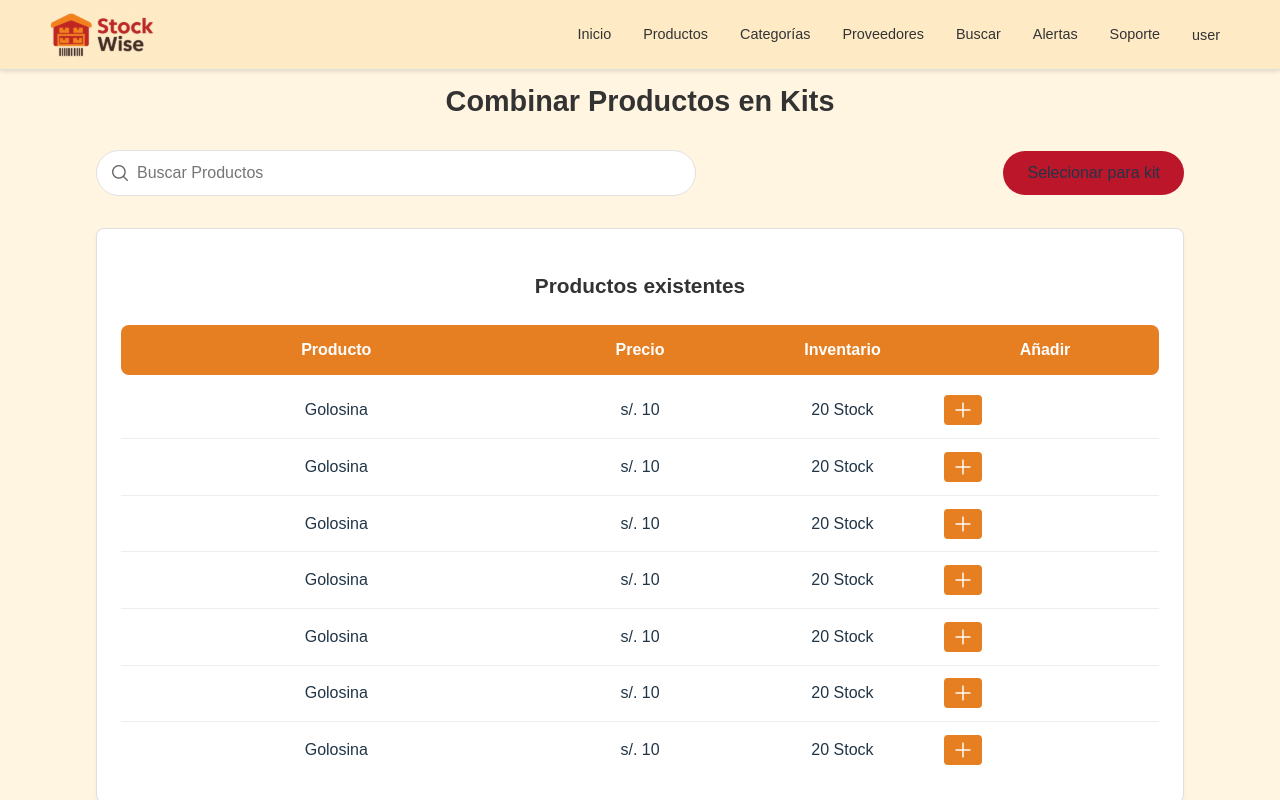
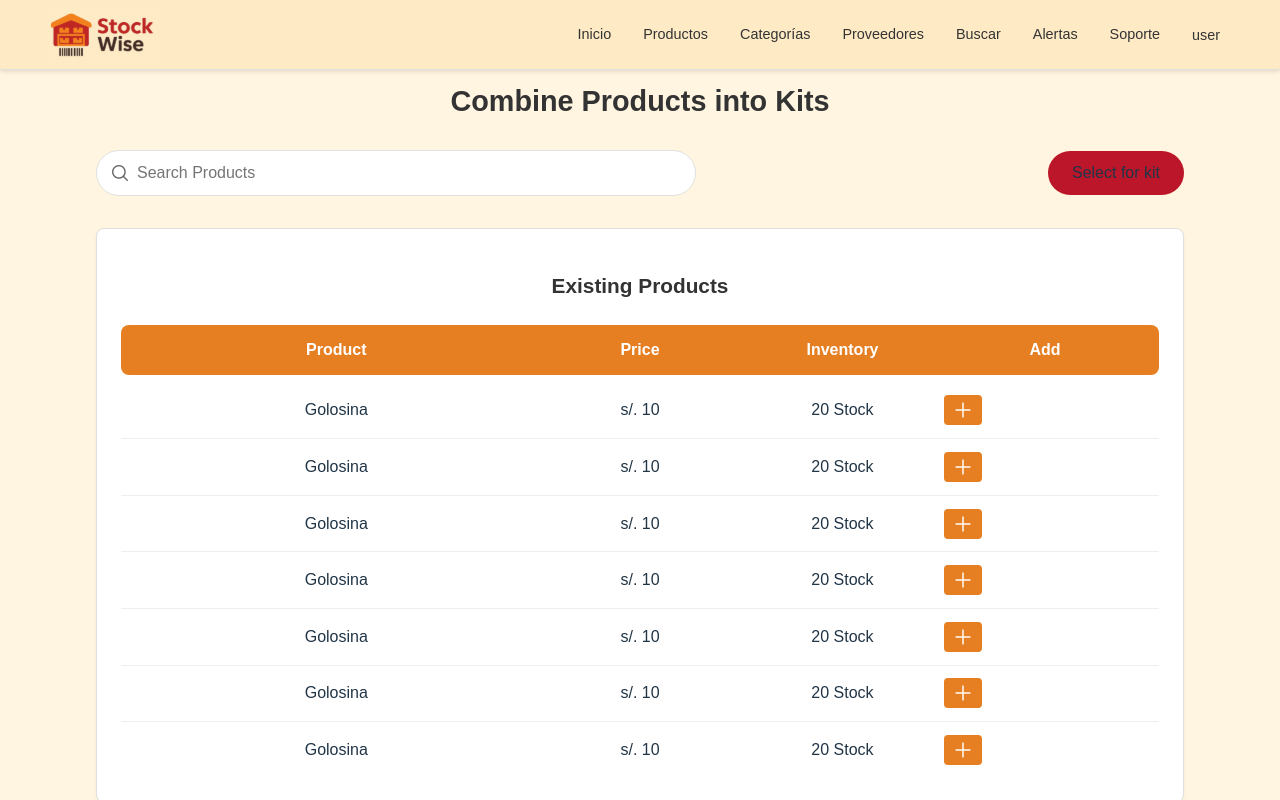
Before and after one commit to upc-pre-202510-1asi0730-4366-AyniTech/Frontend-Web-Applications, a Vue app: page / in a window 1280 px wide. Built offline with nearby package versions, Linux system fonts and the light colour scheme.

Commit message:
feat: add i18n and router modified kit component and main.js

```diff
--- a/package.json
+++ b/package.json
@@ -9,12 +9,13 @@
     "preview": "vite preview"
   },
   "dependencies": {
+    "@primevue/themes": "^4.3.4",
     "axios": "^1.9.0",
     "primeflex": "^4.0.0",
     "primeicons": "^7.0.0",
     "primevue": "^4.3.4",
     "vue": "^3.5.13",
-    "vue-i18n": "^9.14.4",
+    "vue-i18n": "^12.0.0-alpha.2",
     "vue-router": "^4.5.1"
   },
   "devDependencies": {
--- a/src/app/kit-products/components/kit-products.component.vue
+++ b/src/app/kit-products/components/kit-products.component.vue
@@ -1,24 +1,24 @@
 <template>
   <div class="combine-products">
-    <h1 class="page-title">Combinar Productos en Kits</h1>
+    <h1 class="page-title">{{ $t('kits.title') }}</h1>
 
     <div class="search-bar">
       <div class="search-input">
         <i class="pi pi-search search-icon"></i>
-        <input type="text" placeholder="Buscar Productos" />
+        <input type="text" :placeholder="$t('kits.searchPlaceholder')" />
       </div>
-      <Button class="kit-select-btn" label="Selecionar para kit" />
+      <Button class="kit-select-btn" :label="$t('kits.selectForKit')" />
     </div>
 
     <div class="products-container">
-      <h2 class="section-title">Productos existentes</h2>
+      <h2 class="section-title">{{ $t('kits.existingProducts') }}</h2>
 
       <div class="products-table">
         <div class="table-header">
-          <div class="header-producto">Producto</div>
-          <div class="header-precio">Precio</div>
-          <div class="header-inventario">Inventario</div>
-          <div class="header-anadir">Añadir</div>
+          <div class="header-producto">{{ $t('kits.product') }}</div>
+          <div class="header-precio">{{ $t('kits.price') }}</div>
+          <div class="header-inventario">{{ $t('kits.inventory') }}</div>
+          <div class="header-anadir">{{ $t('kits.add') }}</div>
         </div>
 
         <div v-for="(product, index) in products" :key="index" class="product-row">
@@ -26,7 +26,7 @@
           <div class="cell-precio">{{ product.price }}</div>
           <div class="cell-inventario">{{ product.stock }}</div>
           <div class="cell-anadir">
-            <button class="add-button">
+            <button class="add-button" @click="addToKit(index)">
               <i class="pi pi-plus"></i>
             </button>
           </div>
@@ -48,20 +48,23 @@ export default {
   data() {
     return {
       products: [
-        { name: 'Golosina', price: 's/. 10', stock: '20 Stock' },
-        { name: 'Golosina', price: 's/. 10', stock: '20 Stock' },
-        { name: 'Golosina', price: 's/. 10', stock: '20 Stock' },
-        { name: 'Golosina', price: 's/. 10', stock: '20 Stock' },
-        { name: 'Golosina', price: 's/. 10', stock: '20 Stock' },
-        { name: 'Golosina', price: 's/. 10', stock: '20 Stock' },
-        { name: 'Golosina', price: 's/. 10', stock: '20 Stock' }
-      ]
+        {name: 'Golosina', price: 's/. 10', stock: '20 Stock'},
+        {name: 'Golosina', price: 's/. 10', stock: '20 Stock'},
+        {name: 'Golosina', price: 's/. 10', stock: '20 Stock'},
+        {name: 'Golosina', price: 's/. 10', stock: '20 Stock'},
+        {name: 'Golosina', price: 's/. 10', stock: '20 Stock'},
+        {name: 'Golosina', price: 's/. 10', stock: '20 Stock'},
+        {name: 'Golosina', price: 's/. 10', stock: '20 Stock'}
+      ],
+      selectedProducts: []
     }
   },
   methods: {
     addToKit(productIndex) {
       // Implementar la lógica para añadir al kit
-      console.log('Añadir producto', this.products[productIndex]);
+      const product = this.products[productIndex];
+      this.selectedProducts.push({...product, quantity: 1});
+      console.log('Producto añadido al kit', product);
     }
   }
 }
--- /dev/null
+++ b/src/i18n.js
@@ -0,0 +1,14 @@
+import en from '../src/locals/en.json';
+import es from '../src/locals/es.json';
+
+import {createI18n} from 'vue-i18n';
+
+const i18n = createI18n({
+    legacy: false,
+    locale: 'en',
+    fallbackLng: 'en',
+    globalInjection: true,
+    messages: {en,es}
+});
+
+export default i18n;
--- a/src/locals/en.json
+++ b/src/locals/en.json
@@ -0,0 +1,30 @@
+{
+  "navbar": {
+    "home": "Home",
+    "products": "Products",
+    "categories": "Categories",
+    "suppliers": "Suppliers",
+    "search": "Search",
+    "alerts": "Alerts",
+    "support": "Support",
+    "profile": "Profile"
+  },
+  "kits": {
+    "title": "Combine Products into Kits",
+    "searchPlaceholder": "Search Products",
+    "selectForKit": "Select for kit",
+    "existingProducts": "Existing Products",
+    "product": "Product",
+    "price": "Price",
+    "inventory": "Inventory",
+    "add": "Add",
+    "createKit": "Create Kit",
+    "kitName": "Kit Name",
+    "kitDescription": "Kit Description",
+    "totalPrice": "Total Price",
+    "selectedProducts": "Selected Products",
+    "quantity": "Quantity",
+    "remove": "Remove",
+    "save": "Save Kit"
+  }
+}
--- a/src/locals/es.json
+++ b/src/locals/es.json
@@ -0,0 +1,30 @@
+{
+  "navbar": {
+    "home": "Inicio",
+    "products": "Productos",
+    "categories": "Categorías",
+    "suppliers": "Proveedores",
+    "search": "Buscar",
+    "alerts": "Alertas",
+    "support": "Soporte",
+    "profile": "Perfil"
+  },
+  "kits": {
+    "title": "Combinar Productos en Kits",
+    "searchPlaceholder": "Buscar Productos",
+    "selectForKit": "Seleccionar para kit",
+    "existingProducts": "Productos existentes",
+    "product": "Producto",
+    "price": "Precio",
+    "inventory": "Inventario",
+    "add": "Añadir",
+    "createKit": "Crear Kit",
+    "kitName": "Nombre del Kit",
+    "kitDescription": "Descripción del Kit",
+    "totalPrice": "Precio Total",
+    "selectedProducts": "Productos Seleccionados",
+    "quantity": "Cantidad",
+    "remove": "Quitar",
+    "save": "Guardar Kit"
+  }
+}
--- /dev/null
+++ b/src/router/index.js
@@ -0,0 +1,16 @@
+import { createRouter, createWebHistory } from 'vue-router';
+
+const routes = [
+    {
+        path: '/',
+        name: 'Kits',
+        component: () => import('../app/kit-products/components/kit-products.component.vue')
+    }
+];
+
+const router = createRouter({
+    history: createWebHistory(),
+    routes
+})
+
+export default router;
```
Also changed, not shown: src/main.js (+9 -1 lines), 1 other file (tests, documents, lock files or other folders).
